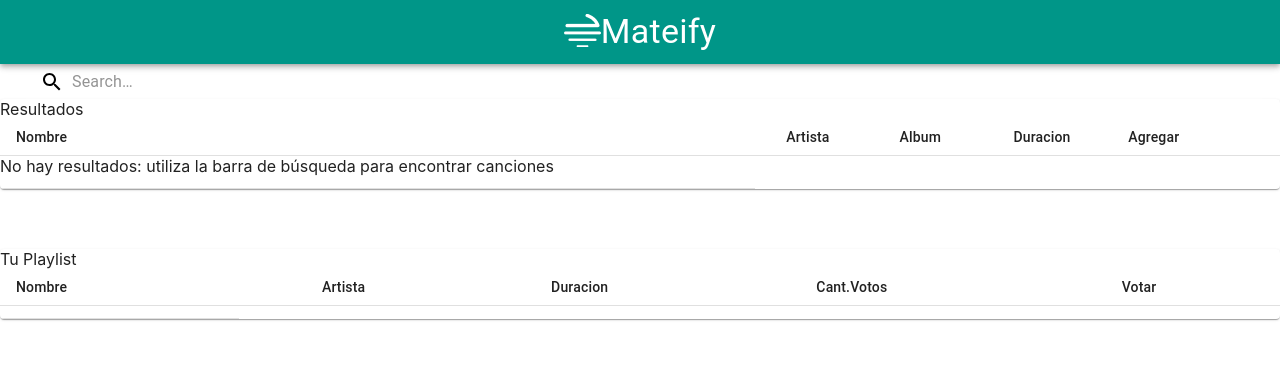
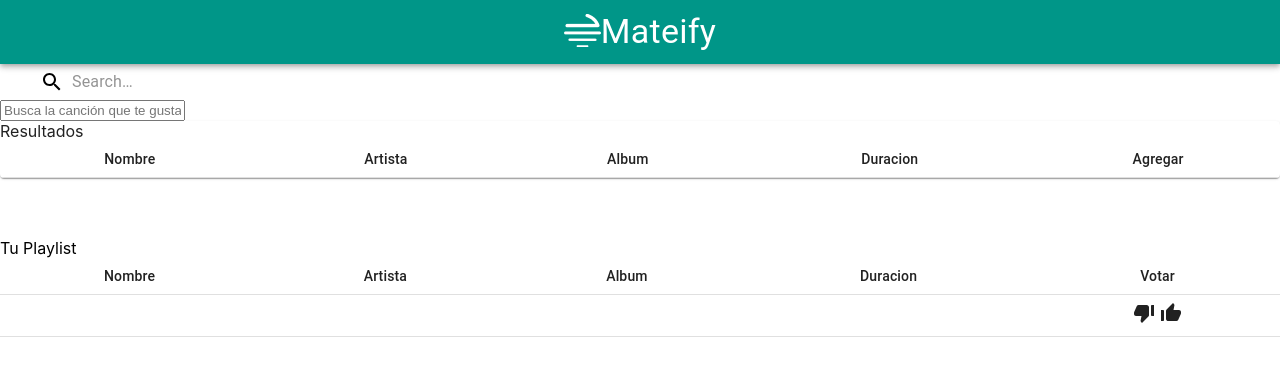
Before and after one commit to carolainseija/proyecto-Modulo2, a React (Create React App) app in the folder mateify/: page /CreatePlayList in a window 1280 px wide. Shown: the top 376 px of the page. Built offline with nearby package versions, Linux system fonts and the light colour scheme.

Commit message:
Logica de buscar cancion que este en el Json

```diff
--- a/mateify/src/pages/CreatorPlayList.js
+++ b/mateify/src/pages/CreatorPlayList.js
@@ -1,47 +1,194 @@
-import React from "react";
+import React, { useState } from "react";
 import { NavBar } from "../Components/NavBar/NavBar";
 
 import { SearchAndIcon } from "../Components/Search/SearcAndIcon";
-import { TableSimple } from "../Components/Table/TableSimple";
+
+import { makeStyles } from '@material-ui/core/styles';
+import Table from '@material-ui/core/Table';
+import TableBody from '@material-ui/core/TableBody';
+import TableCell from '@material-ui/core/TableCell';
+import TableContainer from '@material-ui/core/TableContainer';
+import TableHead from '@material-ui/core/TableHead';
+import TableRow from '@material-ui/core/TableRow';
+import Paper from '@material-ui/core/Paper';
+import ThumbDownAltIcon from '@material-ui/icons/ThumbDownAlt';
+import ThumbUpAltIcon from '@material-ui/icons/ThumbUpAlt';
+
+const useStyles = makeStyles({
+  table: {
+    minWidth: 650,
+  },
+});
+
+
+  /*representa el Json */
+
+const cancion = [
+  {
+    uuid: "1",
+    name: "Clara",
+    album: "NumeroCuatro",
+    duration: "3:15",
+    artist: {
+      name: "NTVG"
+    }
+  },
+  {
+    uuid: "2",
+    name: "El viejo",
+    album: "NumeroCuatro",
+    duration: "3:20",
+    artist: {
+      name: "La vela"
+    }
+  },
+  {
+    uuid: "3",
+    name: "Hoy estoy raro",
+    album: "NumeroCuatro",
+    duration: "3:00",
+    artist: {
+      name: "El cuarteto"
+    }
+  }
+];
 
 export const CreatorPlayList = (props) => {
+  const classes = useStyles();
+  /*states */
+  const [inputValue, setInputValue] = useState("");
+  const [listaFiltrada, setListaFiltrada] = useState([]);
+
+  /*onChange */
+  const handleInputChange = (e) => {
+    console.log("Se ejecuta handleInputChange y actualiza el inputValue");
+    setInputValue(e.target.value);
+  };
+
+  const filtrarCanciones = (cancion) => {
+    console.log("Se ejecuta filtrarCanciones");
+    console.log("Valor del input: ");
+    console.log(inputValue);
+    console.log("Canción: ");
+    console.log(cancion);
+
+    // Aca filtro las canciones que coinciden con la busqueda
+    if (cancion.name.includes(inputValue)) {
+      return true;
+    } else {
+      return false;
+    }
+  };
+
+  /*evento al presionar Tecla enter */
+  const handleInputKeyPress = (e) => {
+    if (e.key === "Enter") {
+      console.log("Se ejecuta el handleInputKeyPress");
+
+      // primero me quedo con los resultyados filtrados
+      const resultados = cancion.filter(filtrarCanciones);
+      console.log("Tenemos el array con los resultados filtrados:");
+      console.log(resultados);
+
+      // despues actualizo el estado con esos resultados pora poder mostrarlos en el render
+      setListaFiltrada(resultados);
+      console.log("Se actualiza el estado de las canciones a mostrar");
+      console.log(resultados);
+    }
+  };
+
+  /*ebento OnClick en el boton para agregar a la Playlist */
+  const handleAgregarClick = (e, cancion) => {
+    console.log("Se ejecuta el handleAgregarClick");
+    console.log("Me llega la cancion");
+   alert(cancion[0]);
+  };
+
+
   return (
     <div>
       <NavBar nameLogo="Mateify" />
 
       <SearchAndIcon />
-      {/* <TableSimple
-         TitleHeadTable=""
-           descriptionOne=""
-           descriptionTwo=""
-           descriptionThreee=""
-           descriptionFour=""
-           descriptionFive=""
-           descriptionSix=""
-/>*/}
-      <TableSimple
-        TitleHeadTable="Resultados"
-        descriptionOne="Nombre"
-        descriptionTwo="Artista"
-        descriptionThree="Album"
-        descriptionFour="Duracion"
-        descriptionFive="Agregar"
-        descriptionBodyTable="No hay resultados: utiliza la barra de búsqueda para encontrar canciones"
-      />
-      {/*los br son temporales hast que le de estructura*/}
+      <input
+      onChange={handleInputChange}
+      placeholder="Busca la canción que te gustaría escuchar"
+      onKeyPress={handleInputKeyPress}
+      value={inputValue}
+    />
+    <div>
+      <TableContainer component={Paper}>
+      <Table className={classes.table} size="small" aria-label="a dense table">
 
-      <br></br>
-      <br></br>
-      <br></br>
-      <TableSimple
-        TitleHeadTable="Tu Playlist"
-        descriptionOne="Nombre"
-        descriptionTwo="Artista"
-        descriptionThree="Duracion"
-        descriptionFour="Cant.Votos"
-        descriptionSix="Votar"
-      />
+        <TableHead>
+          Resultados
+        </TableHead>
 
+        <TableHead>
+          <TableRow>
+            <TableCell align="center">Nombre</TableCell>
+            <TableCell align="center">Artista</TableCell>
+            <TableCell align="center">Album</TableCell>
+            <TableCell align="center">Duracion</TableCell>
+          <TableCell align="center" >Agregar</TableCell>
+          </TableRow>
+        </TableHead>
+
+        <TableBody>
+        {
+          // recorro la lista filtrada que tengo en el estado
+          listaFiltrada.map((resultados) =>(
+            <TableRow  key={resultados.uuid}>
+            {/*Esta es la tabla que debe aparecer si se encuentra un archivo */}
+             <TableCell align="center">{resultados.name}</TableCell>
+             <TableCell align="center">{resultados.artist.name}</TableCell>
+             <TableCell align="center">{resultados.album}</TableCell>
+             <TableCell align="center">{resultados.duration}</TableCell>
+             <TableCell align="center"> <button onClick={(e) => handleAgregarClick(e, cancion)}>
+                Agregar a lista
+              </button></TableCell>
+             </TableRow>
+               ))
+        }
+
+        </TableBody>
+
+      </Table>
+    </TableContainer>
+    </div>
+    <br></br>
+    <br></br>
+    <br></br>
+    <div>
+      <TableContainer>
+      <Table className={classes.table} size="small" aria-label="a dense table">
+
+       <TableHead>
+        Tu Playlist
+       </TableHead>
+        <TableHead>
+          <TableRow>
+            <TableCell align="center">Nombre</TableCell>
+            <TableCell align="center">Artista</TableCell>
+            <TableCell align="center">Album</TableCell>
+            <TableCell align="center">Duracion</TableCell>
+          <TableCell align="center" >Votar</TableCell>
+          </TableRow>
+        </TableHead>
+
+          <TableBody>
+          <TableRow>
+            {/*Esta es la tabla que debe aparecer si se encuentra un archivo */}
+            <TableCell align="center"></TableCell>
+             <TableCell align="center"></TableCell>
+             <TableCell align="center"></TableCell>
+             <TableCell align="center"></TableCell>
+             <TableCell align="center"><ThumbDownAltIcon/> <ThumbUpAltIcon />  </TableCell>
+             </TableRow>
+          </TableBody>
+        </Table>
+      </TableContainer>
+    </div>
     </div>
   );
 };
```
